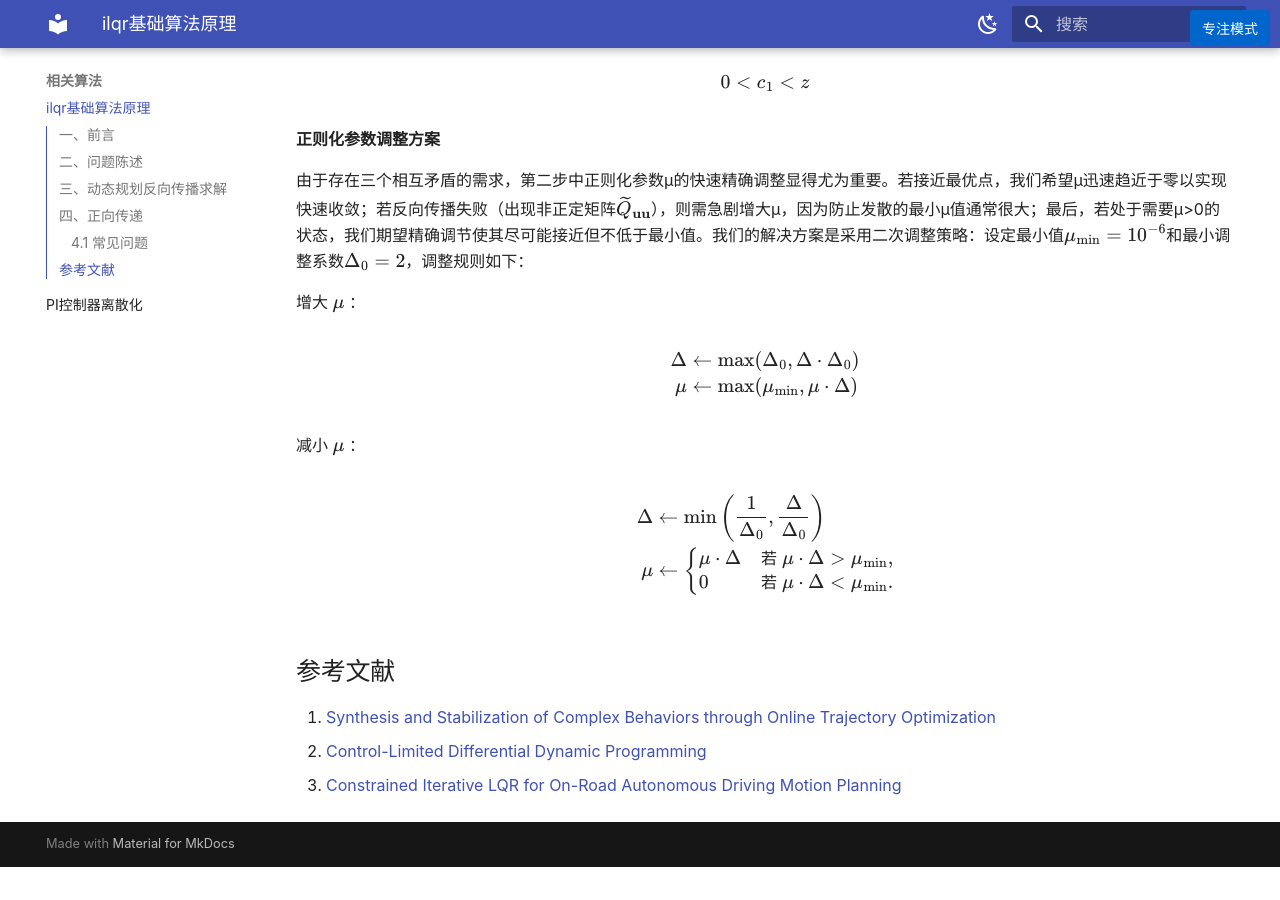
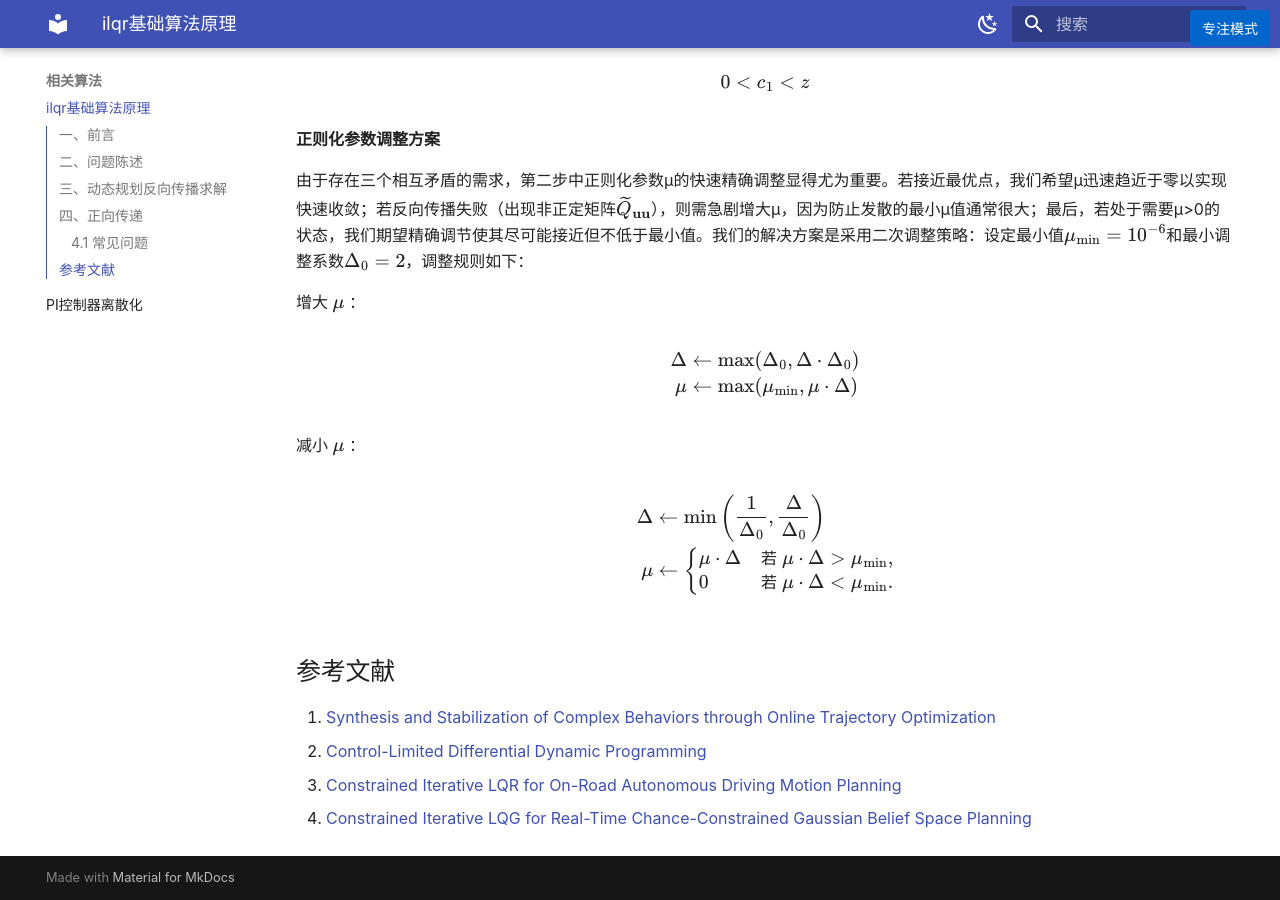
Before and after one commit to SuperIkunFan/SuperIkunFan.github.io, an MkDocs documentation site: the page built from docs/相关算法/2026-01-14-ilqr基础算法原理.md, in a window 1280 px wide and 900 px high, scrolled down 8485 px. Built offline with MkDocs 1.6.1 and Material for MkDocs 9.7.7, drawn with Linux system fonts in a browser that asks for light colours; some web fonts are replaced; before the commit the page ends 9352 px from its top, so only the background shows below that.

Commit message:
修改github相关内容

```diff
--- a/docs/相关算法/2026-01-14-ilqr基础算法原理.md
+++ b/docs/相关算法/2026-01-14-ilqr基础算法原理.md
@@ -481,3 +481,4 @@ $$
 1. [Synthesis and Stabilization of Complex Behaviors through Online Trajectory Optimization](assets/IROS12.pdf)
 2. [Control-Limited Differential Dynamic Programming](assets/icra14.pdf)
 3. [Constrained Iterative LQR for On-Road Autonomous Driving Motion Planning](assets/ITSC2017Jianyu.pdf)
+4. [Constrained Iterative LQG for Real-Time Chance-Constrained Gaussian Belief Space Planning](assets/2108.06533v2.pdf)
```
Also changed, not shown: 1 other file.
